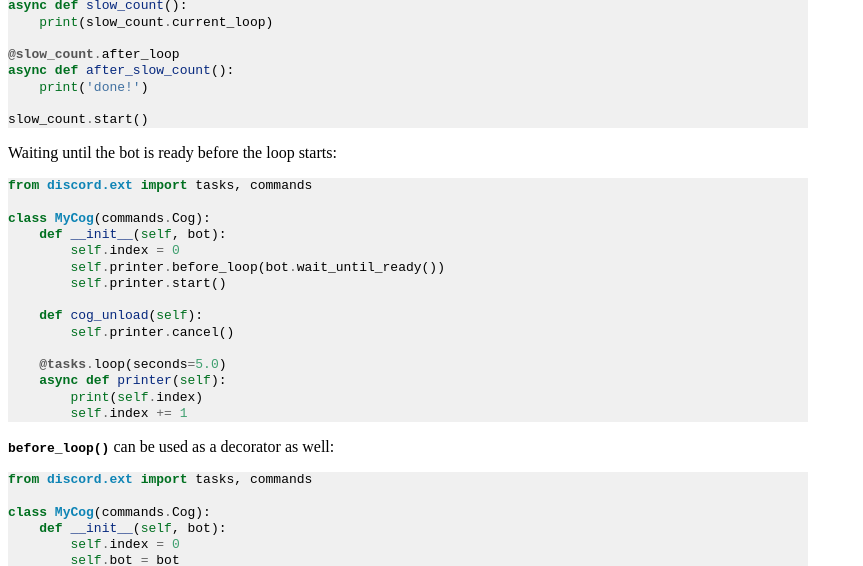
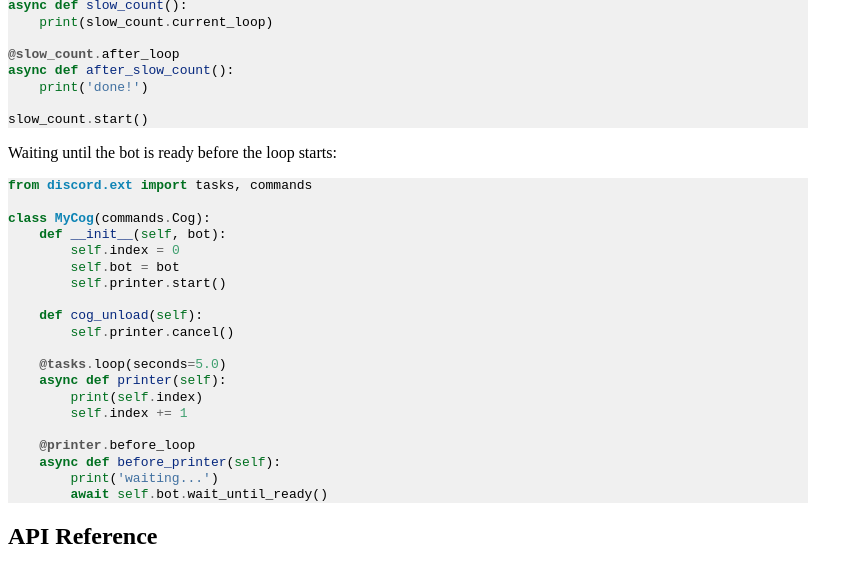
Before and after one commit to spartacus0816/dsbot, a Sphinx documentation site: the page built from docs/ext/tasks/index.rst, in a window 1280 px wide and 900 px high, scrolled down 1037 px, cut to the strip 0-566 px from the top of the window. Shown: the whole strip, without its empty margins (0-863 px from the left). Built offline with Sphinx 7.4.7, drawn with Linux system fonts in a browser that asks for light colours.

Commit message:
[tasks] Remove support for awaitables due to gotchas.
Fixes #2079

```diff
--- a/docs/ext/tasks/index.rst
+++ b/docs/ext/tasks/index.rst
@@ -81,26 +81,6 @@
     class MyCog(commands.Cog):
         def __init__(self, bot):
             self.index = 0
-            self.printer.before_loop(bot.wait_until_ready())
-            self.printer.start()
-
-        def cog_unload(self):
-            self.printer.cancel()
-
-        @tasks.loop(seconds=5.0)
-        async def printer(self):
-            print(self.index)
-            self.index += 1
-
-:meth:`~.tasks.Loop.before_loop` can be used as a decorator as well:
-
-.. code-block:: python3
-
-    from discord.ext import tasks, commands
-
-    class MyCog(commands.Cog):
-        def __init__(self, bot):
-            self.index = 0
             self.bot = bot
             self.printer.start()
 
```
Also changed, not shown: 1 other file.
